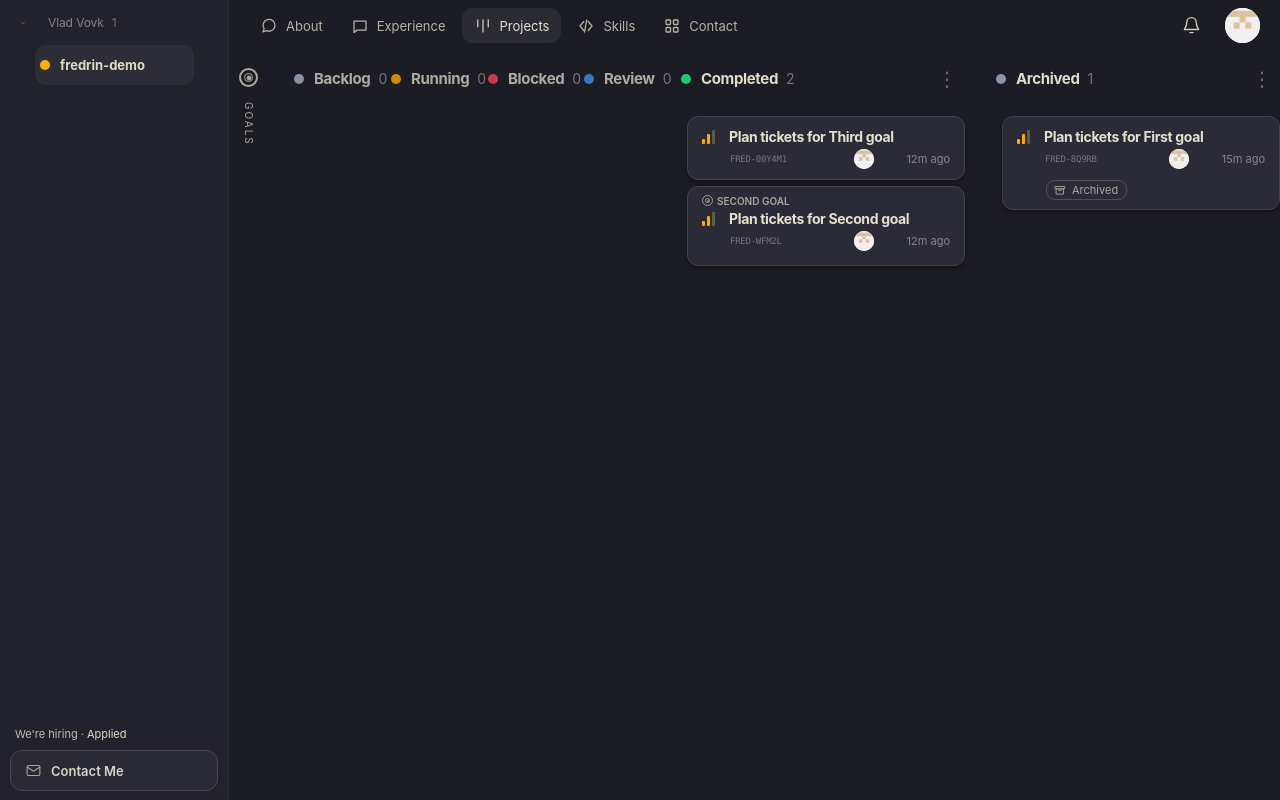
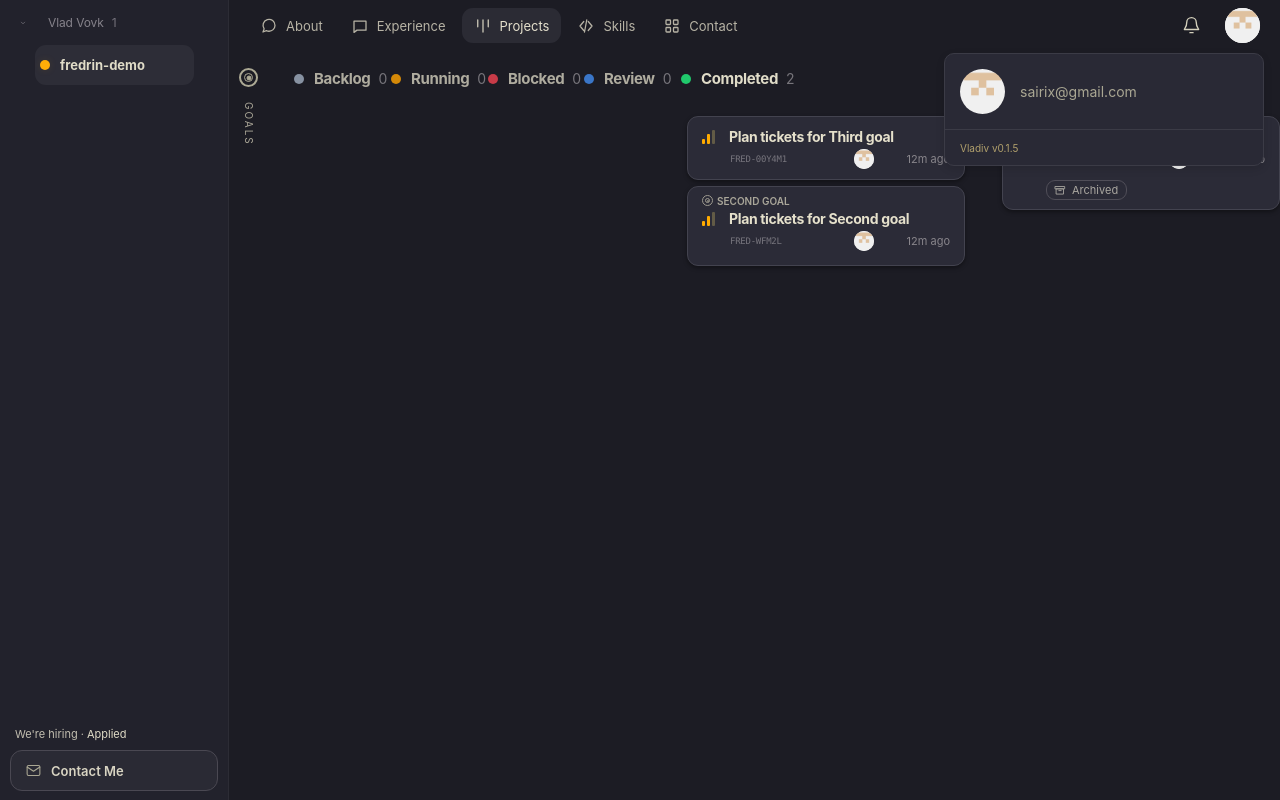
Before and after one commit to tas360au-dev/fredrin-demo, a plain HTML site: page index.html in a window 1280 px wide. Both pictures are taken after a click on the button 1242 px from the left and 25 px from the top of the page. Drawn offline with Linux system fonts and the light colour scheme.

Commit message:
feat: add animated profile card and update page metadata

```diff
--- a/index.html
+++ b/index.html
@@ -3,7 +3,8 @@
   <head>
     <meta charset="UTF-8" />
     <meta name="viewport" content="width=device-width, initial-scale=1.0" />
-    <title>fredrin-demo · Projects</title>
+    <meta name="robots" content="noindex" />
+    <title>Vlad Vovk - Design, Code &amp; AI · Projects</title>
     <link rel="stylesheet" href="styles.css" />
     <script src="navigation.js" defer></script>
   </head>
@@ -21,13 +22,13 @@
 
       <div class="sidebar-footer">
         <p>We're hiring · <span>Applied</span></p>
-        <button class="help-button" type="button">
+        <a class="help-button" href="mailto:sairix@gmail.com">
           <svg viewBox="0 0 24 24" aria-hidden="true">
             <rect x="3" y="5" width="18" height="14" rx="2" />
             <path d="m3 7 9 6 9-6" />
           </svg>
           <span>Contact Me</span>
-        </button>
+        </a>
       </div>
     </aside>
 
@@ -60,9 +61,16 @@
           <button class="notification-button" type="button" aria-label="Notifications">
             <svg viewBox="0 0 24 24" aria-hidden="true"><path d="M18 8a6 6 0 0 0-12 0c0 7-3 7-3 9h18c0-2-3-2-3-9ZM10 21h4" /></svg>
           </button>
-          <button class="avatar" type="button" aria-label="Account menu">
+          <button class="avatar" type="button" aria-label="Account menu" aria-expanded="false" aria-controls="profile-menu">
             <img src="assets/profile-avatar.png" alt="" />
           </button>
+          <div id="profile-menu" class="profile-menu" role="region" aria-label="Account details" aria-hidden="true" inert>
+            <a class="profile-email" href="mailto:sairix@gmail.com">
+              <span class="profile-menu-avatar"><img src="assets/profile-avatar.png" alt="" /></span>
+              <span>sairix@gmail.com</span>
+            </a>
+            <div class="profile-menu-footer">Vladiv v0.1.5</div>
+          </div>
         </div>
       </nav>
 
--- a/navigation.js
+++ b/navigation.js
@@ -27,7 +27,7 @@ function showSection() {
   const activeLink = navigationLinks.find(
     (link) => link.getAttribute("aria-controls") === activePanel.id
   );
-  document.title = "fredrin-demo · " + activeLink.textContent.trim();
+  document.title = "Vlad Vovk - Design, Code & AI · " + activeLink.textContent.trim();
 }
 
 for (const link of navigationLinks) {
@@ -56,3 +56,40 @@ for (const link of navigationLinks) {
 window.addEventListener("popstate", showSection);
 window.addEventListener("hashchange", showSection);
 showSection();
+
+const accountActions = document.querySelector(".account-actions");
+const profileButton = accountActions.querySelector(".avatar");
+const profileMenu = document.getElementById("profile-menu");
+
+function setProfileMenuOpen(isOpen) {
+  profileButton.setAttribute("aria-expanded", String(isOpen));
+  profileMenu.setAttribute("aria-hidden", String(!isOpen));
+  profileMenu.inert = !isOpen;
+  profileMenu.classList.toggle("is-open", isOpen);
+}
+
+profileButton.addEventListener("click", () => {
+  setProfileMenuOpen(profileButton.getAttribute("aria-expanded") !== "true");
+});
+
+document.addEventListener("pointerdown", (event) => {
+  if (!accountActions.contains(event.target)) {
+    setProfileMenuOpen(false);
+  }
+});
+
+document.addEventListener("focusin", (event) => {
+  if (!accountActions.contains(event.target)) {
+    setProfileMenuOpen(false);
+  }
+});
+
+document.addEventListener("keydown", (event) => {
+  if (
+    event.key === "Escape" &&
+    profileButton.getAttribute("aria-expanded") === "true"
+  ) {
+    setProfileMenuOpen(false);
+    profileButton.focus();
+  }
+});
--- a/styles.css
+++ b/styles.css
@@ -584,3 +584,100 @@ svg {
   outline: 2px solid var(--amber);
   outline-offset: 2px;
 }
+
+.help-button {
+  text-decoration: none;
+}
+
+.account-actions {
+  position: relative;
+}
+
+.avatar {
+  cursor: pointer;
+}
+
+.profile-menu {
+  position: absolute;
+  top: 45px;
+  right: -4px;
+  width: 320px;
+  max-width: calc(100vw - 32px);
+  overflow: hidden;
+  border: 1px solid #3b3b46;
+  border-radius: 10px;
+  background: #292935;
+  box-shadow: 0 3px 8px rgb(0 0 0 / 12%);
+  opacity: 0;
+  visibility: hidden;
+  pointer-events: none;
+  transform: translate(12px, -12px);
+  transition:
+    opacity 180ms ease,
+    transform 180ms cubic-bezier(0.2, 0.8, 0.2, 1),
+    visibility 0s linear 180ms;
+}
+
+.profile-menu.is-open {
+  opacity: 1;
+  visibility: visible;
+  pointer-events: auto;
+  transform: translate(0, 0);
+  transition-delay: 0s;
+}
+
+.profile-email {
+  display: flex;
+  align-items: center;
+  height: 75px;
+  padding: 15px;
+  gap: 15px;
+  color: #aaa793;
+  font-size: 14px;
+  text-decoration: none;
+}
+
+.profile-menu-avatar {
+  display: block;
+  flex: 0 0 45px;
+  width: 45px;
+  height: 45px;
+  overflow: hidden;
+  border-radius: 50%;
+  background: #f2f2f2;
+}
+
+.profile-menu-avatar img {
+  display: block;
+  width: 100%;
+  height: 100%;
+  object-fit: cover;
+}
+
+.profile-menu-footer {
+  display: flex;
+  align-items: center;
+  height: 36px;
+  padding: 0 15px;
+  border-top: 1px solid #3b3b46;
+  color: #b1a06c;
+  font-size: 10px;
+}
+
+.avatar:focus-visible,
+.help-button:focus-visible,
+.profile-email:focus-visible {
+  outline: 2px solid var(--amber);
+  outline-offset: 2px;
+}
+
+.profile-email:focus-visible {
+  outline-offset: -3px;
+}
+
+@media (prefers-reduced-motion: reduce) {
+  .profile-menu {
+    transform: none;
+    transition: none;
+  }
+}
```
